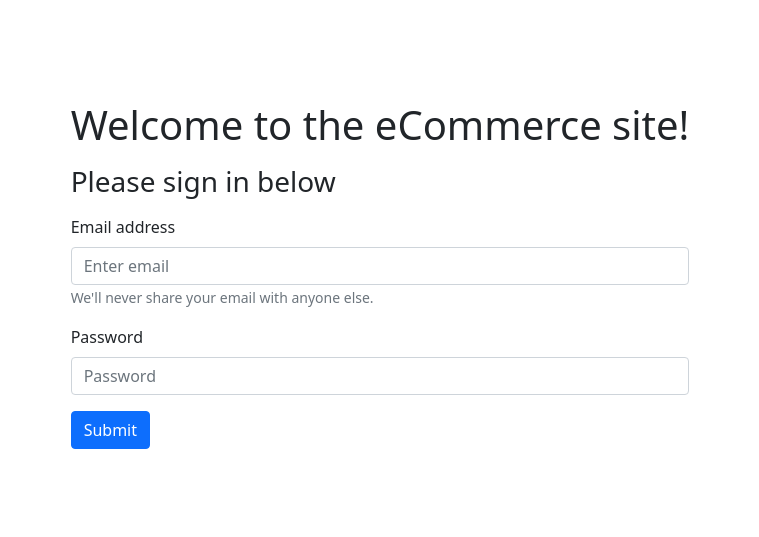
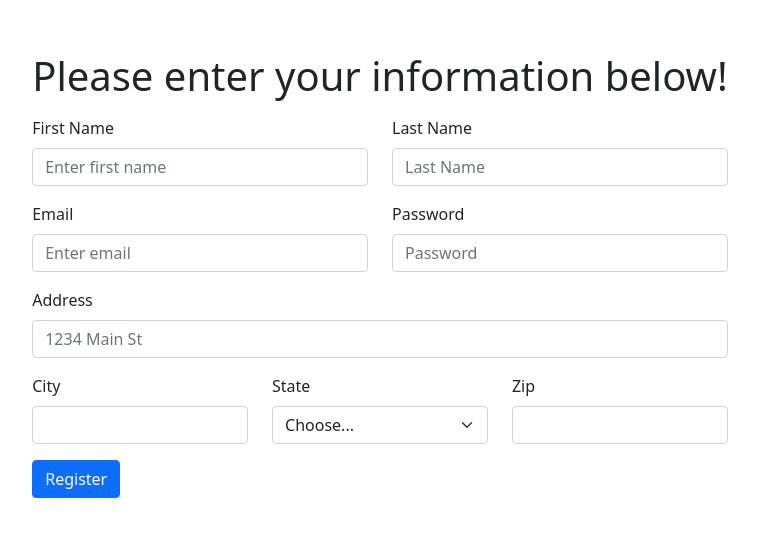
Before and after one commit to Carter-Walsh/eCommerce-site, a React (Create React App) app in the folder src/frontend/: page /register in a window 1280 px wide. Shown: the part 125-662 px from the top of the page, without its empty margins (260-1019 px from the left). Built offline with nearby package versions, Linux system fonts and the light colour scheme.

Commit message:
added ability to register new user from frontend

```diff
--- a/src/frontend/package.json
+++ b/src/frontend/package.json
@@ -11,6 +11,7 @@
     "react": "^17.0.2",
     "react-bootstrap": "^2.0.0-beta.6",
     "react-dom": "^17.0.2",
+    "react-router-dom": "^5.3.0",
     "react-scripts": "4.0.3",
     "web-vitals": "^1.1.2"
   },
--- a/src/frontend/src/components/App.js
+++ b/src/frontend/src/components/App.js
@@ -1,12 +1,30 @@
-import React from 'react';
+import React, { useState } from "react";
 import Login from "./Login";
+import Homepage from "./Homepage";
+import Register from "./Register";
+
+import { BrowserRouter as Router, Switch, Route } from "react-router-dom";
+
 import "../styles/App.css";
 
 function App() {
+  const [loginResponse, setLoginResponse] = useState();
+
+  const handleLogin = (result) => {
+    setLoginResponse(result);
+  };
+
   return (
-    <div className="App">
-      <Login />
-    </div>
+    <Router>
+      <Switch>
+        <Route path="/register">
+          <Register />
+        </Route>
+        <Route path="/">
+          {loginResponse ? <Homepage /> : <Login onLoginSubmit={handleLogin} />}
+        </Route>
+      </Switch>
+    </Router>
   );
 }
 
--- /dev/null
+++ b/src/frontend/src/components/Homepage.js
@@ -0,0 +1,10 @@
+import React from "react";
+const Homepage = () => {
+    return (
+        <div>
+            Homepage
+        </div>
+    );
+}
+
+export default Homepage;
--- a/src/frontend/src/components/Login.js
+++ b/src/frontend/src/components/Login.js
@@ -5,7 +5,7 @@ import Form from "react-bootstrap/Form";
 import Button from "react-bootstrap/Button";
 import Container from "react-bootstrap/Container";
 
-const Login = () => {
+const Login = ({ onLoginSubmit }) => {
 
     const [emailAddress, setEmailAddress] = useState("");
     const [password, setPassword] = useState("");
@@ -26,7 +26,7 @@ const Login = () => {
                 password: password
             }
         }).then((res) => {
-            console.log(res.data);
+            onLoginSubmit(res.data);
         }, (err) => {
             console.log(err);
         });
@@ -50,6 +50,8 @@ const Login = () => {
           <Form.Control type="password" placeholder="Password" value={password} onChange={onPasswordChange} />
         </Form.Group>
         <Button variant="primary" type="submit">Submit</Button>
+        <Button variant="primary" href="/register">Register</Button>
+
       </Form>
     </Container>
   );
--- /dev/null
+++ b/src/frontend/src/components/Register.js
@@ -0,0 +1,131 @@
+import React, { useState } from "react";
+import Form from "react-bootstrap/Form";
+import Button from "react-bootstrap/Button";
+import Container from "react-bootstrap/Container";
+import Row from "react-bootstrap/Row";
+import Col from "react-bootstrap/Col";
+import axios from "axios";
+import "../styles/Register.css";
+
+const Register = () => {
+  const [firstName, setFirstName] = useState("");
+  const [lastName, setLastName] = useState("");
+  const [emailAddress, setEmailAddress] = useState("");
+  const [password, setPassword] = useState("");
+
+  const customer = {
+    firstName: firstName,
+    lastName: lastName,
+    emailAddress: emailAddress,
+    password: password,
+  };
+
+  const onFirstNameChange = (event) => {
+      setFirstName(event.target.value);
+  };
+
+  const onLastNameChange = (event) => {
+      setLastName(event.target.value);
+  };
+
+  const onEmailAddressChange = (event) => {
+      setEmailAddress(event.target.value);
+  };
+
+  const onPasswordChange = (event) => {
+      setPassword(event.target.value);
+  };
+
+  const handleSubmit = (event) => {
+    event.preventDefault();
+    axios.post("http://localhost:8080/register-customer", customer)
+    .then(res => {
+        console.log(res.data);
+    }).catch(err => {
+        console.log(err)
+    });
+  };
+
+  return (
+    <Container className="register-form d-flex justify-content-center align-items-center">
+      <Form onSubmit={handleSubmit}>
+        <h1 className="mb-3">Please enter your information below!</h1>
+        <Row className="mb-3">
+          <Form.Group as={Col} controlId="formGridFirstName">
+            <Form.Label>First Name</Form.Label>
+            <Form.Control
+              type="text"
+              placeholder="Enter first name"
+              value={firstName}
+              onChange={onFirstNameChange}
+            />
+          </Form.Group>
+
+          <Form.Group as={Col} controlId="formGridLastName">
+            <Form.Label>Last Name</Form.Label>
+            <Form.Control
+              type="text"
+              placeholder="Last Name"
+              value={lastName}
+              onChange={onLastNameChange}
+            />
+          </Form.Group>
+        </Row>
+        <Row className="mb-3">
+          <Form.Group as={Col} controlId="formGridEmail">
+            <Form.Label>Email</Form.Label>
+            <Form.Control
+              type="email"
+              placeholder="Enter email"
+              value={emailAddress}
+              onChange={onEmailAddressChange}
+            />
+          </Form.Group>
+
+          <Form.Group as={Col} controlId="formGridPassword">
+            <Form.Label>Password</Form.Label>
+            <Form.Control
+              type="password"
+              placeholder="Password"
+              value={password}
+              onChange={onPasswordChange}
+            />
+          </Form.Group>
+        </Row>
+
+        <Form.Group className="mb-3" controlId="formGridAddress1">
+          <Form.Label>Address</Form.Label>
+          <Form.Control placeholder="1234 Main St" />
+        </Form.Group>
+
+        <Row className="mb-3">
+          <Form.Group as={Col} controlId="formGridCity">
+            <Form.Label>City</Form.Label>
+            <Form.Control />
+          </Form.Group>
+
+          <Form.Group as={Col} controlId="formGridState">
+            <Form.Label>State</Form.Label>
+            <Form.Select defaultValue="Choose...">
+              <option>Choose...</option>
+              <option value="CA">CA</option>
+              <option value="TX">TX</option>
+              <option value="UT">UT</option>
+            </Form.Select>
+          </Form.Group>
+
+          <Form.Group as={Col} controlId="formGridZip">
+            <Form.Label>Zip</Form.Label>
+            <Form.Control />
+          </Form.Group>
+        </Row>
+
+        <Button variant="primary" type="submit">
+          Register
+        </Button>
+      </Form>
+    </Container>
+  );
+};
+
+export default Register;
--- /dev/null
+++ b/src/frontend/src/styles/Register.css
@@ -0,0 +1,3 @@
+.register-form {
+    height: 100vh;
+}
```
Also changed, not shown: 2 other files (tests, documents, lock files or other folders).
